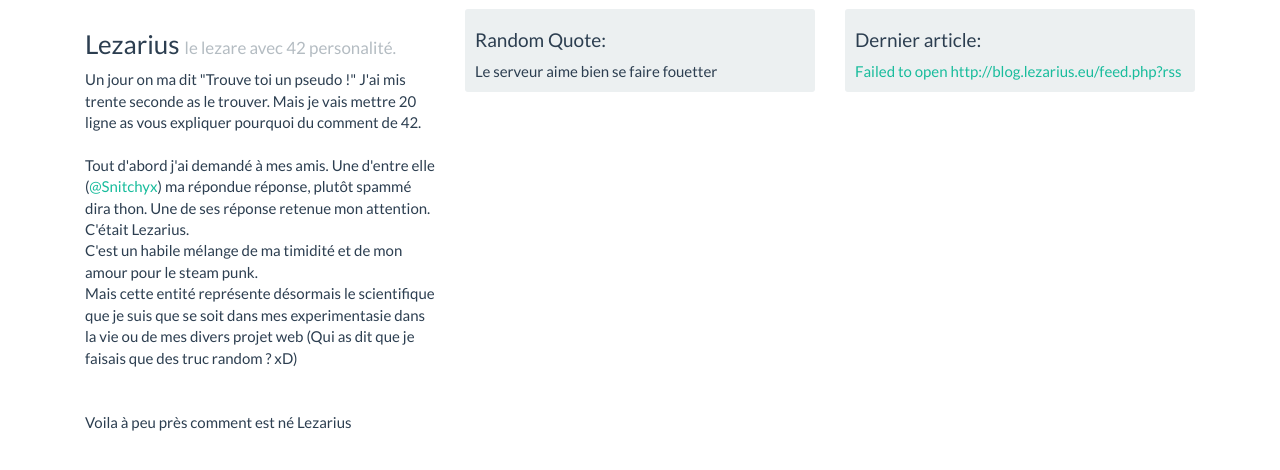
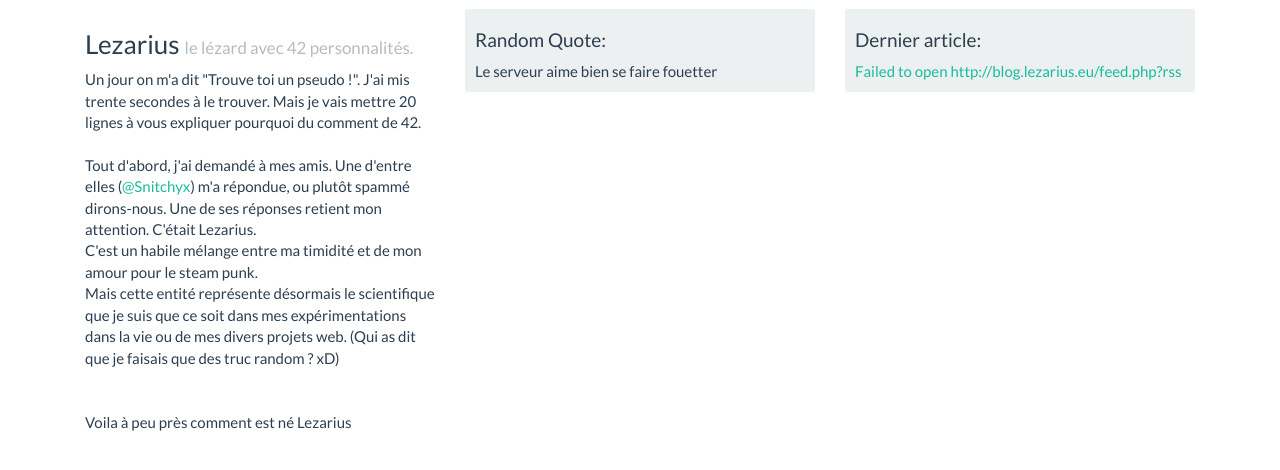
Before and after one commit to lezarius/Lezarius, a PHP site: page / in a window 1280 px wide. Shown: the part 61-531 px from the top of the page. Run offline with PHP 8.4, Linux system fonts and the light colour scheme; data that the repository does not hold is empty; some libraries are stand-ins or nearby versions.

Commit message:
INdex correct

```diff
--- a/index.php
+++ b/index.php
@@ -15,12 +15,12 @@
 
 
 <div class="col-xs-6 col-md-4">
-<h3>Lezarius <small>le lezare avec 42 personalité.</small></h3>
-<article>Un jour on ma dit "Trouve toi un pseudo !" J'ai mis trente seconde as le trouver. Mais je vais mettre 20 ligne as vous expliquer pourquoi du comment de 42.
+<h3>Lezarius <small>le lézard avec 42 personnalités.</small></h3>
+<article>Un jour on m'a dit "Trouve toi un pseudo !". J'ai mis trente secondes à le trouver. Mais je vais mettre 20 lignes à vous expliquer pourquoi du comment de 42.
 <br> <br>
-Tout d'abord j'ai demandé à mes amis. Une d'entre elle (<a href="https://twitter.com/snitchyx">@Snitchyx</a>) ma répondue réponse, plutôt spammé dira thon. Une de ses réponse retenue mon attention. C'était Lezarius.
-<br> C'est un habile mélange de ma timidité et de mon amour pour le steam punk. <br>
-Mais cette entité représente désormais le scientifique que je suis que se soit dans mes experimentasie dans la vie ou de mes divers projet web (Qui as dit que je faisais que des truc random ? xD)
+Tout d'abord, j'ai demandé à mes amis. Une d'entre elles (<a href="https://twitter.com/snitchyx">@Snitchyx</a>) m'a répondue, ou plutôt spammé dirons-nous. Une de ses réponses retient mon attention. C'était Lezarius.
+<br> C'est un habile mélange entre ma timidité et de mon amour pour le steam punk. <br>
+Mais cette entité représente désormais le scientifique que je suis que ce soit dans mes expérimentations dans la vie ou de mes divers projets web. (Qui as dit que je faisais que des truc random ? xD)
 <br><br><br>
 
 Voila à peu près comment est né Lezarius
```
Also changed, not shown: 1 other file.
